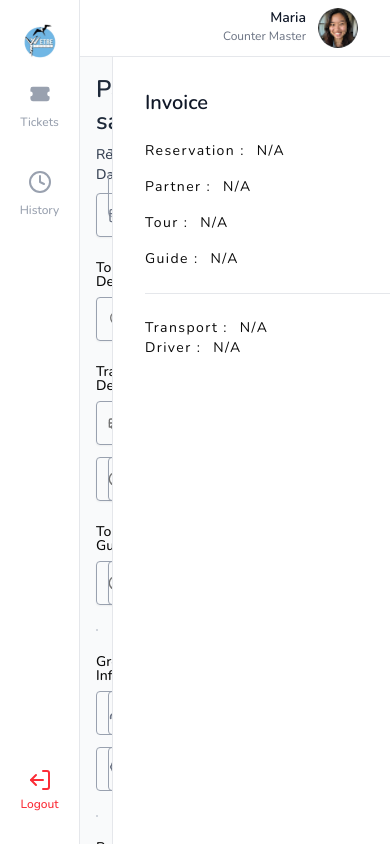
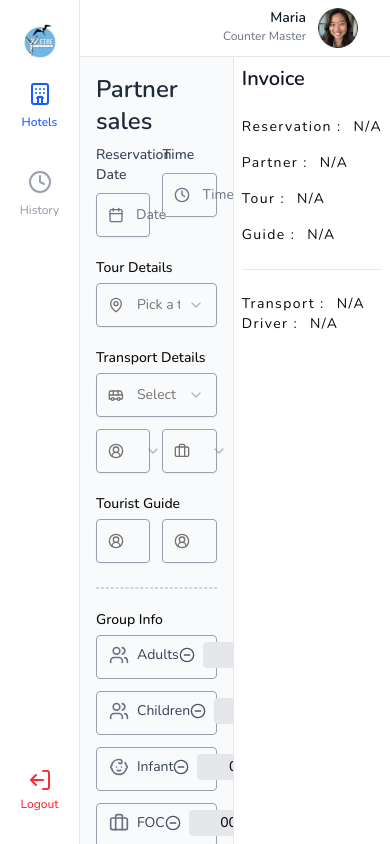
Before and after one commit to suman-chandra-barman/etre-tours-frontend, a Next.js app: page /partner-sales in a window 390 px wide. Built offline with nearby package versions, Linux system fonts and the light colour scheme.

Commit message:
fix: update role in UserContext to 'partner-sales'; adjust layout in PartnerSalesForm and PartnerTransportInfo for improved responsiveness

```diff
--- a/components/sales/forms/PartnerSalesForm.tsx
+++ b/components/sales/forms/PartnerSalesForm.tsx
@@ -89,8 +89,7 @@ export default function PartnerSalesForm({
           Partner sales
         </h1>
         {/* Reservation Date and Time */}
-        <div className="mb-6">
-          <div className="grid grid-cols-2 gap-3">
+        <div className="grid grid-cols-2 gap-3 mb-6">
           <DateTimeField
             type="date"
             label="Reservation Date"
@@ -109,7 +108,6 @@ export default function PartnerSalesForm({
             error={errors.time}
             placeholder="Time"
           />
-          </div>
         </div>
 
         {/* Tour Details */}
@@ -187,7 +185,7 @@ export default function PartnerSalesForm({
         {/* Group Info */}
         <div className="mb-6">
           <Label className="mb-2">Group Info</Label>
-          <div className="grid grid-cols-2 gap-3">
+          <div className="grid grid-cols-1 lg:grid-cols-2 gap-3">
             <PassengerCounter
               icon={Users}
               label="Adults"
--- a/components/sales/transportInfo/PartnerTransportInfo.tsx
+++ b/components/sales/transportInfo/PartnerTransportInfo.tsx
@@ -30,7 +30,7 @@ function PartnerTransportInfo({ formData = {} }: PartnerTransportInfoProps) {
   const totalAmount = totalAdults * ADULT_PRICE + totalChildren * CHILD_PRICE;
 
   return (
-    <div className="bg-white p-8 border-l border-gray-200 overflow-y-auto min-w-md">
+    <div className="bg-white border-l border-gray-200 overflow-y-auto md:min-w-xs lg:min-w-sm xl:min-w-md p-2 md:p-4 lg:p-6">
       <div className="">
         {/* Header */}
         <div className="mb-6">
--- a/contexts/UserContext.tsx
+++ b/contexts/UserContext.tsx
@@ -17,7 +17,7 @@ export function UserProvider({ children }: { children: ReactNode }) {
     id: "1",
     name: "John Doe",
     email: "john@example.com",
-    role: "direct-sales",
+    role: "partner-sales",
   });
 
   const role = user?.role || null;
```
Lines whose indentation alone changed are shown as unchanged.
